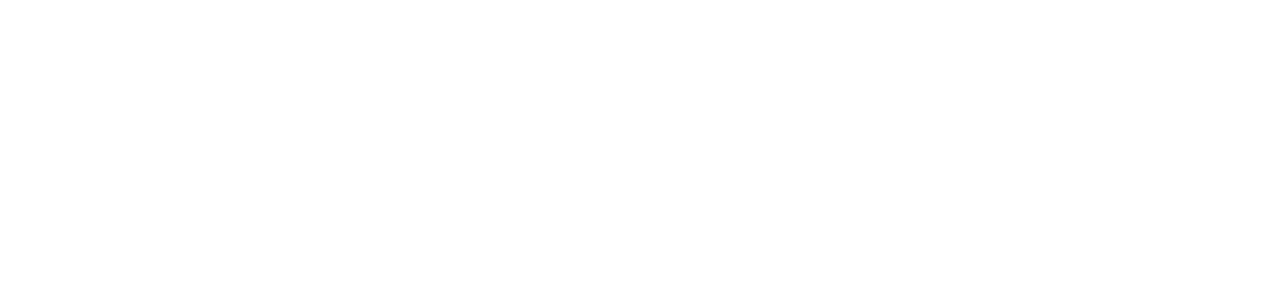
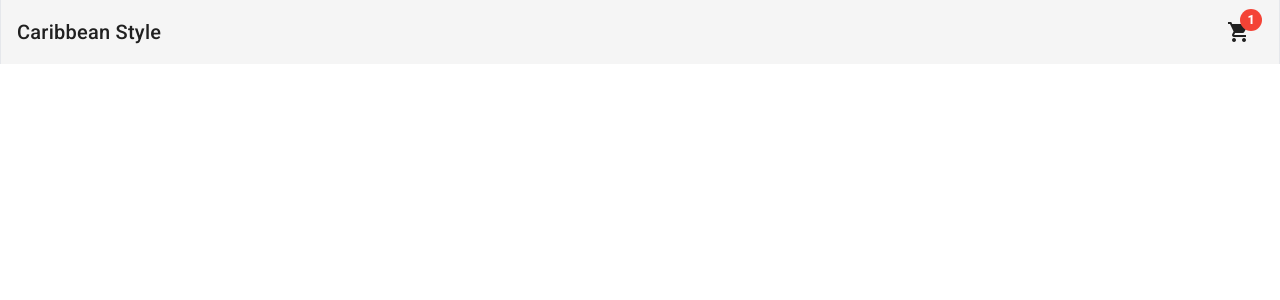
Before and after one commit to eilleenmaria/ecommerceangular, an Angular app: page / in a window 1280 px wide. Shown: the top 300 px of the page. Built offline with nearby package versions, Linux system fonts and the light colour scheme.

Commit message:
components folder creation and header component

```diff
--- a/src/app/app.component.ts
+++ b/src/app/app.component.ts
@@ -3,7 +3,7 @@
 @Component({
   selector: 'app-root',
   template: `
-
+    <app-header></app-header>
   `,
   styles: []
 })
--- a/src/app/app.module.ts
+++ b/src/app/app.module.ts
@@ -16,12 +16,14 @@
 import {MatToolbarModule} from '@angular/material/toolbar';
 import {MatBadgeModule} from '@angular/material/badge';
 import {MatSnackBarModule} from '@angular/material/snack-bar';
+import { HeaderComponent } from './components/header/header.component';
 
 
 
 @NgModule({
   declarations: [
-    AppComponent
+    AppComponent,
+    HeaderComponent
   ],
   imports: [
     BrowserModule,
--- /dev/null
+++ b/src/app/components/header/header.component.html
@@ -0,0 +1,46 @@
+<mat-toolbar class="max-w-7x1 mx-auto border-x justify-between">
+    <a routerLink="home">Caribbean Style</a>
+    <button mat-icon-button [matMenuTriggerFor]="menu">
+        <mat-icon
+        [matBadge]="1"
+        matBadgeColor="warn"
+        >shopping_cart</mat-icon>
+    </button>
+
+    <mat-menu #menu="matMenu">
+        <div class="p-3 divide-y divide-solid">
+            <div class="pb-3 flex justify-between ">
+                <span class="mr-16">1 item</span>
+                <a routerLink="cart">View Cart</a>
+            </div>
+            <div class="py-3">
+                <div class="flex justify-between font-light mb-2">
+                    Keyboard x 1
+                    <span class="font-bold">{{'150'| currency}}</span>
+                </div>
+                <div class="flex justify-between font-light mb-2">
+                    Keyboard x 1
+                    <span class="font-bold">{{'150'| currency}}</span>
+                </div>
+                <div class="flex justify-between font-light mb-2">
+                    Keyboard x 1
+                    <span class="font-bold">{{'150'| currency}}</span>
+                </div>
+            </div>
+            <div class="flex justify-between py-3 font-light">
+                Total:
+                <span class="font-bold">{{'450'| currency}}</span>
+            </div>
+            <div class="pt-3 flex justify-between">
+                <button class="bg-rose-600 text-white rounded-full w-9 h-9">
+                    <mat-icon>remove_shopping_cart</mat-icon>
+                </button>
+                <button
+                    routerLink="cart"
+                    class="bg-green-600 text-white rounded-full w-9 h-9">
+                    <mat-icon>remove_shopping_cart</mat-icon>
+                </button>
+            </div>
+        </div>
+    </mat-menu>
+</mat-toolbar>
```
Also changed, not shown: src/app/components/header/header.component.ts (added, +9 -0 lines).
